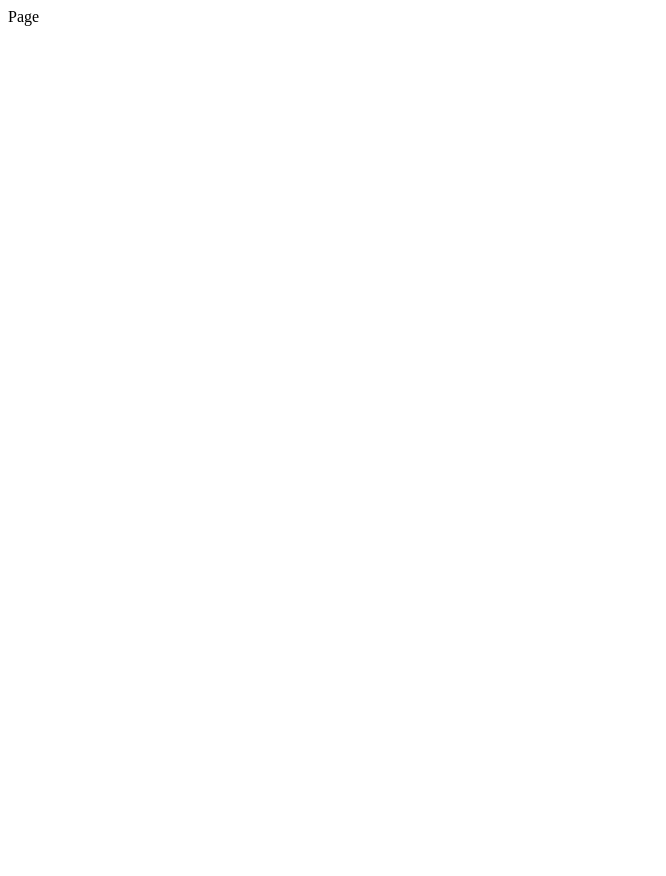
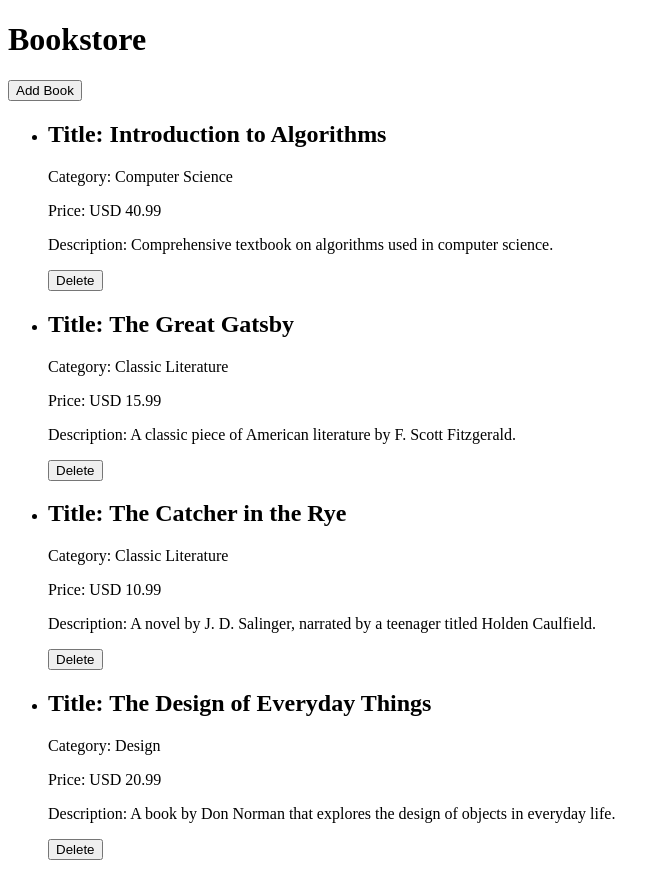
Before and after one commit to sounmind/bookstore, a Next.js app: page / in a window 1280 px wide. Shown: the whole page, without its empty margins (0-666 px from the left). Before the commit the page ends 800 px from the top, so only its background shows below. Built offline with nearby package versions, Linux system fonts and the light colour scheme.

Commit message:
feat: main page

```diff
--- a/app/page.tsx
+++ b/app/page.tsx
@@ -1,3 +1,14 @@
+import React from "react";
+import { BookAddButton } from "../components/BookAddButton";
+import { BookList } from "../components/BookList";
+
 export default function Page() {
-  return <div>Page</div>;
+  return (
+    <main>
+      <h1>Bookstore</h1>
+
+      <BookAddButton />
+      <BookList />
+    </main>
+  );
 }
```
